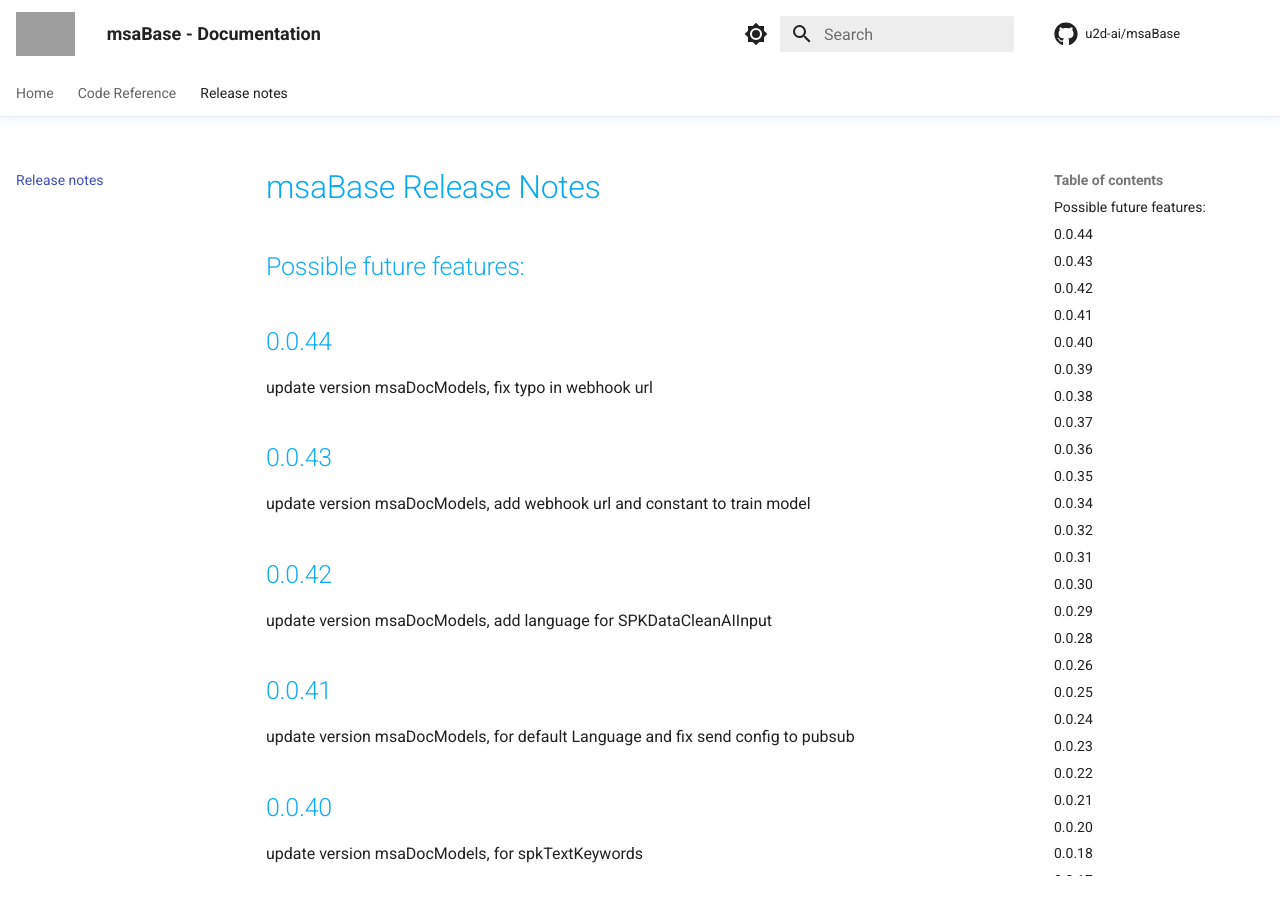
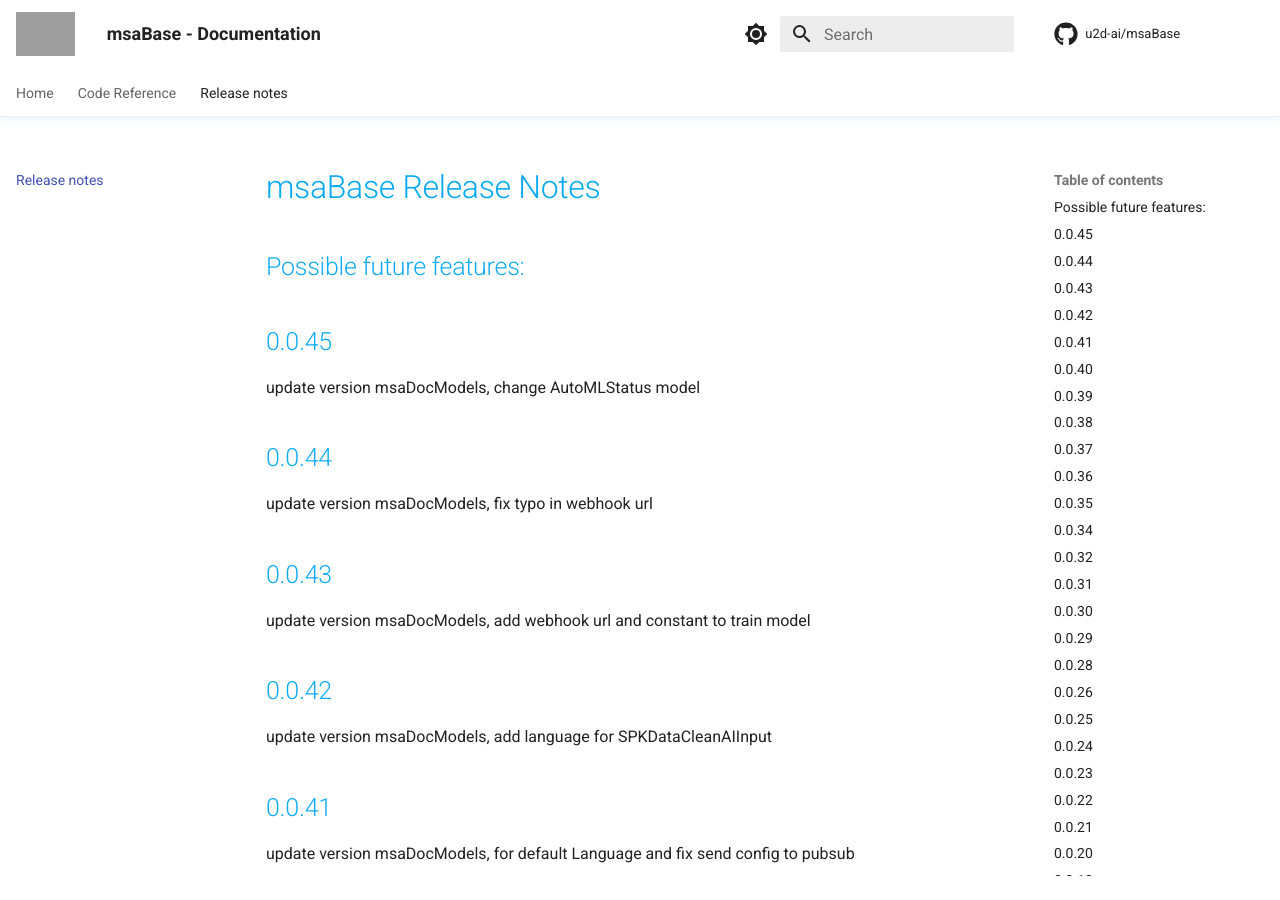
Before and after one commit to u2d-ai/msaBase, an MkDocs documentation site: the page built from docs/release-notes.md, in a window 1280 px wide and 900 px high. Built offline with MkDocs 1.6.1 and Material for MkDocs 9.7.7, drawn with Linux system fonts in a browser that asks for light colours; comment, search, counter and statistics services are not loaded; grey boxes are pictures that could not be loaded.

Commit message:
fix: update version msaDocModels, change  AutoMLStatus model

```diff
--- a/docs/release-notes.md
+++ b/docs/release-notes.md
@@ -1,5 +1,9 @@
 # msaBase Release Notes
 ## Possible future features:
+
+## 0.0.45
+
+update version msaDocModels, change  AutoMLStatus model
 
 ## 0.0.44
 
--- a/msaBase/__init__.py
+++ b/msaBase/__init__.py
@@ -1,7 +1,7 @@
 import glob
 from os.path import basename, dirname, isfile, join
 
-version = "0.0.44"
+version = "0.0.45"
 __author__ = "Stefan Welcker"
 __copyright__ = "Copyright 2022, U2D.ai"
 __license__ = "MIT"
--- a/requirements.txt
+++ b/requirements.txt
@@ -1,6 +1,6 @@
 # MSA Dependencies
 msaFileSystem==0.0.3 # Agnostic Abstract Filesystem API which allows to use S3, GCS, Azure Datalake, your local FS, Youtube etc Optimized for use with FastAPI/Pydantic.
-msaDocModels==0.0.40 # MSA Document Pydantic Models and Schemas, used to store Parser, NLP, NLU and AI results for processed documents
+msaDocModels==0.0.41 # MSA Document Pydantic Models and Schemas, used to store Parser, NLP, NLU and AI results for processed documents
 
 # FastAPI related Dependencies
 fastapi[all]==0.86.0 # FastAPI framework, high performance, easy to learn, fast to code, ready for production
```
Also changed, not shown: 1 other file.
